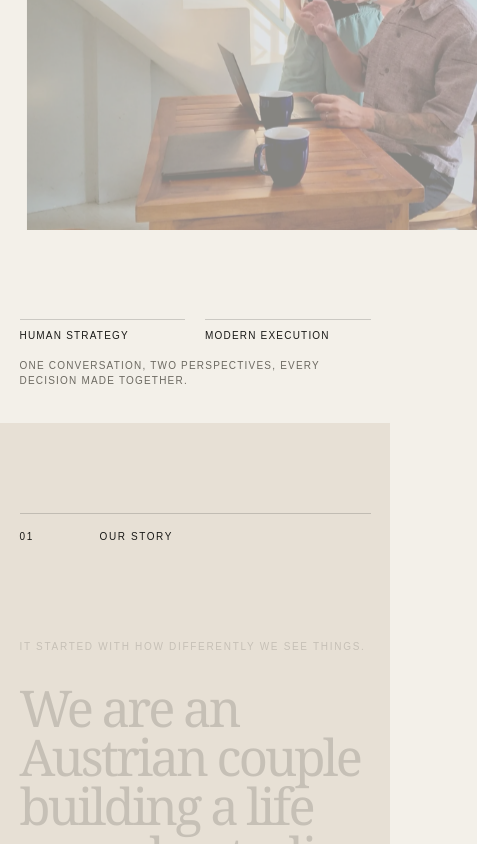
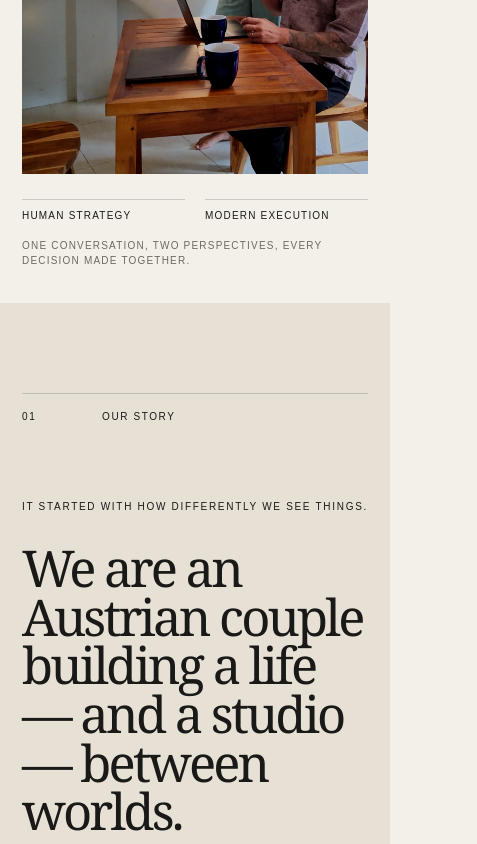
Before and after one commit to grossauerchristoph-source/wetworldwanderlust-studio, a Next.js app: page / in a window 390 px wide. Shown: the part 1156-2000 px from the top of the page, 477 px wide, since content can reach past the window. Built offline with nearby package versions, Linux system fonts and the light colour scheme; no server answers.

Commit message:
Fix mobile horizontal overflow

```diff
--- a/app/globals.css
+++ b/app/globals.css
@@ -2,8 +2,9 @@
 
 :root { --ink:#191917; --paper:#f3f0e9; --cream:#e9e3d8; --sand:#cfc5b5; --stone:#8f8b82; --sage:#a7aaa0; --lime:#d9ee43; --line:rgba(25,25,23,.18); --serif:Georgia,"Times New Roman",serif; }
 * { box-sizing:border-box; }
-html { scroll-behavior:smooth; }
-body { margin:0; background:var(--paper); color:var(--ink); font-family:Arial,Helvetica,sans-serif; font-size:15px; }
+html { max-width:100%; overflow-x:hidden; scroll-behavior:smooth; }
+body { max-width:100%; margin:0; overflow-x:hidden; background:var(--paper); color:var(--ink); font-family:Arial,Helvetica,sans-serif; font-size:15px; }
+img,video { max-width:100%; }
 ::selection { background:var(--lime); color:var(--ink); }
 a { color:inherit; text-decoration:none; }
 a:focus-visible,summary:focus-visible { outline:2px solid var(--lime); outline-offset:5px; box-shadow:0 0 0 5px rgba(25,25,23,.12); }
@@ -250,24 +251,25 @@ footer { background:var(--ink); color:var(--paper); padding:50px 4vw 22px; }
   .mobile-menu summary { width:32px; height:32px; list-style:none; display:grid; align-content:center; gap:6px; cursor:pointer; }
   .mobile-menu summary::-webkit-details-marker { display:none; }
   .mobile-menu summary span { height:1px; background:currentColor; display:block; }
-  .mobile-menu nav { position:absolute; right:-5vw; top:46px; background:var(--ink); color:var(--paper); width:100vw; padding:42px 5vw; display:flex; flex-direction:column; gap:26px; font:400 30px var(--serif); }
+  .mobile-menu nav { position:fixed; left:0; right:0; top:78px; background:var(--ink); color:var(--paper); width:auto; padding:42px 5vw; display:flex; flex-direction:column; gap:26px; font:400 30px var(--serif); }
   .section { padding:90px 5vw; }
   .hero { min-height:auto; padding:125px 5vw 35px; grid-template-columns:1fr; }
   .hero h1 { font-size:18vw; margin:60px 0 40px; }
   .hero-brandline,.hero-positioning,.hero-intro,.text-link { margin-left:0; }
   .hero-actions { width:100%; margin-left:0; }
   .primary-link { min-width:0; width:100%; }
-  .hero-photo { min-height:580px; margin-top:75px; }
+  .hero-photo { width:100%; min-height:0; margin-top:75px; }
   .hero-aside { grid-column:1; width:100%; margin:25px 0 0; }
   .photo figcaption { inset:auto 15px 14px; }
   .photo figcaption small { display:none; }
   .story-lead,.together-intro,.technology-head,.work-heading,.offer-intro,.process-heading { margin:75px 0; }
   h2 { font-size:13vw; }
   .story-grid,.together-intro,.technology,.technology-body,.work-heading,.offer-intro,.process-heading,.pre-cta-grid { grid-template-columns:1fr; }
-  .story-photo { min-height:520px; }
+  .story-photo { width:100%; min-height:0; }
   .story-copy { padding-top:20px; }
-  .people-grid { width:100%; grid-template-columns:1fr; gap:70px; }
-  .person-photo { min-height:450px; }
+  .people-grid { width:100%; grid-template-columns:minmax(0,1fr); gap:70px; }
+  .person-card,.person-copy { min-width:0; }
+  .person-photo { width:100%; min-height:0; }
   .people-bridge { top:50%; font-size:7px; }
   .person-copy { padding:32px 25px; grid-template-columns:1fr; }
   .person-copy>p { grid-column:1; }
@@ -310,6 +312,24 @@ footer { background:var(--ink); color:var(--paper); padding:50px 4vw 22px; }
   .legal-page dl div { grid-template-columns:1fr; gap:8px; }
 }
 
+@media (max-width:600px) {
+  .site-header { padding-inline:22px; }
+  .mobile-menu nav { padding-inline:22px; }
+  .section { padding-left:22px; padding-right:22px; }
+  .hero { padding-left:22px; padding-right:22px; }
+  .hero h1 { font-size:clamp(56px,18vw,77px); }
+  h2 { font-size:clamp(42px,13vw,62px); }
+  .both-statement { margin-left:-22px; margin-right:-22px; padding-left:22px; padding-right:22px; }
+  .project-modal-backdrop { padding:12px; }
+  .project-modal { width:calc(100vw - 24px); padding-left:22px; padding-right:22px; }
+  .project-modal-copy h2 { font-size:clamp(38px,12vw,54px); }
+  .project h3 { font-size:clamp(29px,9vw,39px); }
+  .cta-section { padding-left:22px; padding-right:22px; }
+  .cta-section h2 { font-size:clamp(45px,14vw,60px); }
+  footer { padding-left:22px; padding-right:22px; }
+  .legal-page { padding-left:22px; padding-right:22px; }
+}
+
 @media (prefers-reduced-motion:reduce) {
   html { scroll-behavior:auto; }
   * { animation:none!important; transition:none!important; }
```
